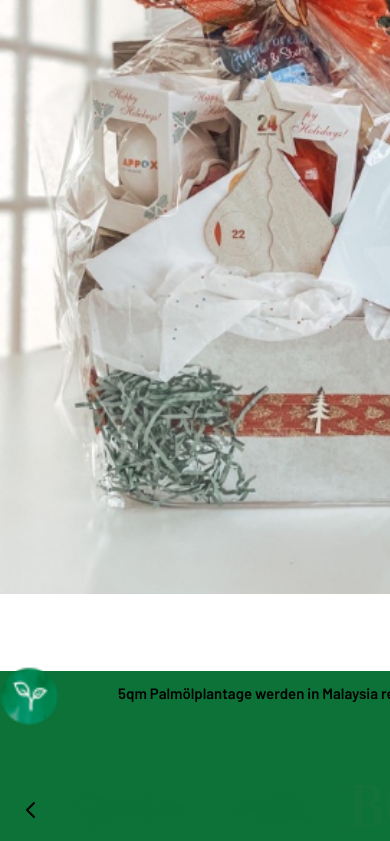
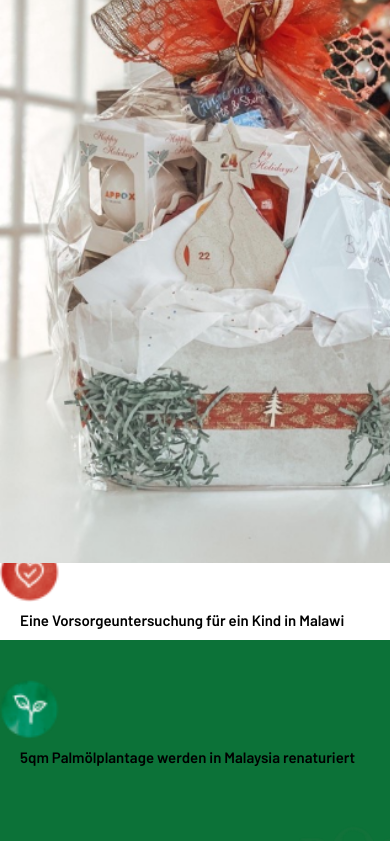
Before and after one commit to simply-dev-j/24gt-front, a React (Create React App) app: page / in a window 390 px wide. Shown: the part 1156-1997 px from the top of the page. Built offline with nearby package versions, Linux system fonts and the light colour scheme.

Commit message:
640 frist release

```diff
--- a/src/screen/landingScreen/LandingScreen.tsx
+++ b/src/screen/landingScreen/LandingScreen.tsx
@@ -57,7 +57,7 @@ const LandingScreen: React.FunctionComponent<LandingScreenProps> = (props: Landi
                 2xl:w-1204p 2xl:pt-70p 2xl:pb-50p 2xl:pl-38p
                 x:pt-80p xl:pl-0 xl:w-904p
                 lg:w-684p
-                sm:p-2">
+                md:w-586p">
                 {/* Logo section */}
                 <div className="flex justify-between items-center lg:w-full">
                     <div>
@@ -114,10 +114,12 @@ const LandingScreen: React.FunctionComponent<LandingScreenProps> = (props: Landi
             <div className="w-1685p mx-auto flex flex-wrap h-825p
                 2xl:h-auto 2xl:w-1204p
                 xl:w-904p
-                lg:w-684p">
+                lg:w-684p
+                md:w-586p">
                 <div className="w-470p
                     xl:w-745p xl:h-730p
-                    lg:w-full lg:h-674p">
+                    lg:w-full lg:h-674p
+                    md:h-576p">
                     <img src={contact_form_img} className="object-cover w-full h-full"/>
                 </div>
                 <div className="flex flex-col w-725p
@@ -127,8 +129,9 @@ const LandingScreen: React.FunctionComponent<LandingScreenProps> = (props: Landi
                         <div className="leading-4 text-white text-18p font-extrabold text-center flex items-center justify-center transform rotate-12
                             float-right bg-center bg-no-repeat bg-contain w-135p h-135p mr-20p
                             2xl:mt-m37p
-                            xl:mt-m686p
+                            xl:mt-m686p xl:w-200p xl:h-200p xl:text-27p xl:leading-21p
                             lg:mt-m588p lg:mr-m33p lg:w-200p lg:h-200p lg:text-27p lg:leading-21p
+                            md:mt-m433p md:w-170p md:h-170p md:mr-m21p md:text-22p
                             sm:text-8p sm:leading-none sm:w-70p sm:h-70p"
                             style={{
                                 backgroundImage:`url(${green_circle})`,
@@ -144,6 +147,7 @@ const LandingScreen: React.FunctionComponent<LandingScreenProps> = (props: Landi
                             sm:px-8">
                             <div className="text-20p text-accent font-semibold mt-60p
                                 2xl:mt-18p
+                                xl:text-28p
                                 lg:text-36p lg:leading-36p lg:px-24 lg:mt-50p
                                 sm:text-15p sm:mt-4">
                                 <Trans
@@ -189,30 +193,34 @@ const LandingScreen: React.FunctionComponent<LandingScreenProps> = (props: Landi
                                 lg:text-36p lg:leading-36p
                                 sm:mt-10 sm:ml-0 sm:text-15p">
                                 <div className="flex items-start items-center
-                                    lg:mt-94p">
+                                    lg:mt-94p
+                                    md:flex-col md:items-start">
                                     <img className="mt-1.5 mr-2 lg:w-60p lg:h-60p" src={contact_form_ic.ic_bildung} alt={"green_check_img"} />
-                                    <p className="leading-none ml-20p lg:ml-50p">
+                                    <p className="leading-none ml-20p lg:ml-50p md:ml-5">
                                         {t('landing.good_deed_detail_education')}
                                     </p>
                                 </div>
                                 <div className="flex items-start items-center mt-3
-                                    lg:mt-94p">
+                                    lg:mt-94p
+                                    md:flex-col md:items-start md:mt-35p">
                                     <img className="mt-1.5 mr-2 lg:w-60p lg:h-60p" src={contact_form_ic.ic_nutrition} alt={"green_check_img"} />
-                                    <p className="leading-none ml-20p lg:ml-50p">
+                                    <p className="leading-none ml-20p lg:ml-50p md:ml-5">
                                         {t('landing.good_deed_detail_nutrition')}
                                     </p>
                                 </div>
                                 <div className="flex items-start items-center mt-3
-                                    lg:mt-94p">
+                                    lg:mt-94p
+                                    md:flex-col md:items-start md:mt-35p">
                                     <img className="mt-1.5 mr-2 lg:w-60p lg:h-60p" src={contact_form_ic.ic_health} alt={"green_check_img"} />
-                                    <p className="leading-none ml-20p lg:ml-50p">
+                                    <p className="leading-none ml-20p lg:ml-50p md:ml-5">
                                         {t('landing.good_deed_detail_health')}
                                     </p>
                                 </div>
                                 <div className="flex items-start items-center mt-3
-                                    lg:mt-94p">
+                                    lg:mt-94p
+                                    md:flex-col md:items-start md:mt-35p">
                                     <img className="mt-1.5 mr-2 lg:w-60p lg:h-60p" src={contact_form_ic.ic_nature} alt={"green_check_img"} />
-                                    <p className="leading-none ml-20p lg:ml-50p">
+                                    <p className="leading-none ml-20p lg:ml-50p md:ml-5">
                                         {t('landing.good_deed_detail_nature')}
                                     </p>
                                 </div>
@@ -268,6 +276,7 @@ const LandingScreen: React.FunctionComponent<LandingScreenProps> = (props: Landi
                     className="flex bg-primary flex-col contain justify-between px-52p py-30p  w-490p h-825p
                         2xl:w-full 2xl:mt-60p
                         lg:w-full lg:mt-20 lg:px-70p lg:py-43p lg:h-1147p
+                        md:py-60p
                         sm:mt-5 sm:w-full">
                     <div className="text-white text-24p font-semibold text-center
                         lg:text-33p lg:leading-33p
@@ -277,7 +286,7 @@ const LandingScreen: React.FunctionComponent<LandingScreenProps> = (props: Landi
                             components={{bold: <strong />}}
                         />
                     </div>
-                    <form className="flex flex-col flex-1 mt-30p lg:mt-43p sm:mx-0" onSubmit={onSubmit}>
+                    <form className="flex flex-col flex-1 mt-30p lg:mt-43p md:mt-60p sm:mx-0" onSubmit={onSubmit}>
                         <input
                             className="flex-1 text-18p px-15p rounded lg:text-24p sm:text-15p sm:p-2"
                             id="company" type="text"
@@ -371,7 +380,8 @@ const LandingScreen: React.FunctionComponent<LandingScreenProps> = (props: Landi
             </div>
 
             <div className="hidden mx-auto
-                lg:w-684p lg:h-820p lg:mt-30p lg:block">
+                lg:w-684p lg:h-820p lg:mt-30p lg:block
+                md:w-586p md:h-700p">
                 <img className="w-full h-full object-cover"
                     src={gift_img} alt=""/>
             </div>
@@ -380,13 +390,15 @@ const LandingScreen: React.FunctionComponent<LandingScreenProps> = (props: Landi
                 2xl:w-1204p 2xl:mt-27p 2xl:py-70p
                 xl:w-904p xl:py-90p
                 lg:w-684p
+                md:w-586p
                 sm:py-5">
                 <div className="w-1685p mx-auto
                     2xl:w-auto 2xl:px-52p
                     sm:px-5">
                     <div className="flex justify-center
                         xl:flex-col
-                        lg:flex-wrap sm:flex-col">
+                        lg:flex-wrap
+                        sm:flex-col">
                         <div className="text-white ml-94p w-614p
                             2xl:ml-0 2xl:w-502p
                             xl:w-full xl:text-center
@@ -398,6 +410,7 @@ const LandingScreen: React.FunctionComponent<LandingScreenProps> = (props: Landi
                             </p>
                             <p className="text-42p leading-none font-bold mt-35p
                                 lg:text-55p lg:px-45p lg:mt-30p lg:leading-55p
+                                md:px-0
                                 sm:text-24p">
                                 <Trans
                                     i18nKey="landing.what_other_company_say_content"
@@ -446,7 +459,8 @@ const LandingScreen: React.FunctionComponent<LandingScreenProps> = (props: Landi
             <div className="flex items-center mx-auto
                 2xl:mt-57p 2xl:w-1204p 2xl:h-765p
                 xl:w-904p xl:flex-col xl:h-auto
-                lg:w-684p mt-77p">
+                lg:w-684p lg:mt-77p
+                md:w-586p">
                 <img className="w-1/3 h-full object-cover
                     2xl:w-1/2
                     xl:w-full xl:h-1056p
@@ -510,6 +524,7 @@ const LandingScreen: React.FunctionComponent<LandingScreenProps> = (props: Landi
                         </div>
                         <div className="p-4 mt-57p text-21p font-extrabold text-white bg-secondary w-full text-center cursor-pointer rounded
                             lg:mt-135p lg:py-30p lg:text-28p
+                            md:mt-100p
                             sm:text-15p">
                             <ScrollLink to="contact_form" smooth={'easeOutQuart'} duration={1000}>
                                 {t('landing.order_sample_calendar')}
@@ -542,26 +557,26 @@ const LandingScreen: React.FunctionComponent<LandingScreenProps> = (props: Landi
                     xl:flex-col xl:h-380p">
                     <div className="text-22p font-regular text-white mt-87p w-2/5
                         xl:mt-0 xl:text-center xl:w-full
-                        lg:text-32p">
+                        xl:text-32p">
                         {t('footer.Impressum')} | {t('footer.data_protection')}
                     </div>
                     {/* logos */}
                     <div className="flex flex-col items-center justify-self-center
                          xl:order-first">
                         <div>
-                            <img className="lg:w-127p lg:h-127p" src={footer_logos.logo}/>
+                            <img className="xl:w-127p xl:h-127p" src={footer_logos.logo}/>
                         </div>
                         <div className="flex mt-23p">
-                            <a className="mx-5p" href="#"><img className="lg:w-56p lg:h-56p" src={footer_logos.logo_facebook}/></a>
-                            <a className="mx-5p" href="#"><img className="lg:w-56p lg:h-56p" src={footer_logos.logo_instagram}/></a>
-                            <a className="mx-5p" href="#"><img className="lg:w-56p lg:h-56p" src={footer_logos.logo_youtube}/></a>
-                            <a className="mx-5p" href="#"><img className="lg:w-56p lg:h-56p" src={footer_logos.logo_twitter}/></a>
+                            <a className="mx-5p" href="#"><img className="xl:w-56p xl:h-56p" src={footer_logos.logo_facebook}/></a>
+                            <a className="mx-5p" href="#"><img className="xl:w-56p xl:h-56p" src={footer_logos.logo_instagram}/></a>
+                            <a className="mx-5p" href="#"><img className="xl:w-56p xl:h-56p" src={footer_logos.logo_youtube}/></a>
+                            <a className="mx-5p" href="#"><img className="xl:w-56p xl:h-56p" src={footer_logos.logo_twitter}/></a>
                         </div>
                     </div>
                     {/* end logos */}
                     <div className="text-22p font-regular text-white mt-87p w-2/5 text-right
                         xl:mt-0 xl:text-center xl:w-full
-                        lg:text-32p">
+                        xl:text-32p">
                         {t('footer.contact')}
                     </div>
                 </div>
--- a/tailwind.config.js
+++ b/tailwind.config.js
@@ -15,11 +15,13 @@ module.exports = {
         '94p': '94px',
         '127p': '127px',
         '135p': '135px',
+        '170p': '170px',
         '200p': '200px',
         '470p': '470px',
         '490p': '490px',
         '500p': '500px',
         '502p': '502px',
+        '586p': '586px',
         '614p': '614px',
         '640p': '640px',
         '684p': '684px',
@@ -39,15 +41,19 @@ module.exports = {
         '70p': '70px',
         '83p': '83px',
         '88p': '88px',
+        '100p': '100px',
         '105p': '105px',
         '127p': '127px',
         '135p': '135px',
         '160p': '160px',
+        '170p': '170px',
         '200p': '200px',
         '263p': '263px',
         '380p': '380px',
         '560p': '560px',
+        '576p': '576px',
         '674p': '674px',
+        '700p': '700px',
         '730p': '730px',
         '765p': '765px',
         '820p': '820px',
@@ -77,6 +83,7 @@ module.exports = {
         '77p': '77px',
         '90p': '90px',
         '94p': '94px',
+        '100p': '100px',
         '107p': '107px',
         '110p': '110px',
         '113p': '113px',
@@ -86,8 +93,10 @@ module.exports = {
       margin: {
         'm686p': '-686px',
         'm588p': '-588px',
+        'm433p': '-433px',
         'm37p': '-37px',
         'm33p': '-33px',
+        'm21p': '-21px',
         '5p': '5px',
         '14p': '14px',
         '18p': '18px',
@@ -109,6 +118,7 @@ module.exports = {
         '80p': '80px',
         '87p': '87px',
         '94p': '94px',
+        '100p': '100px',
         '115p': '115px',
         '135p': '135px',
         '145p': '145px'
```
